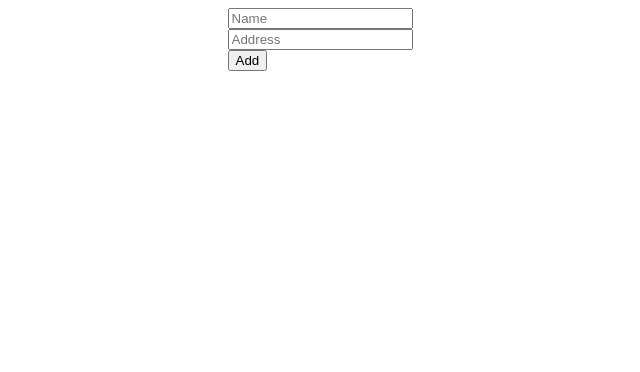
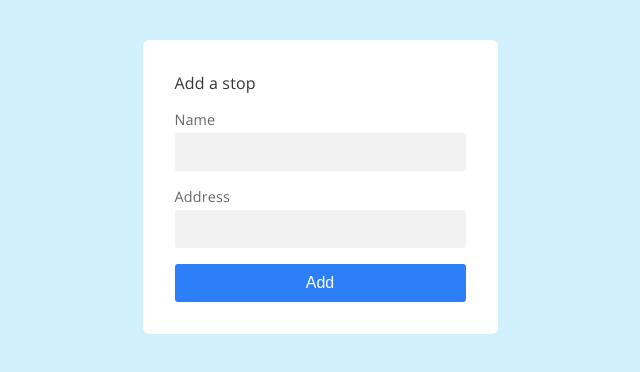
Before and after one commit to zroyer/ship-please, a React app: page / in a window 1280 px wide. Shown: the top 372 px of the page, without its empty margins (320-960 px from the left). Built offline with nearby package versions, Linux system fonts and the light colour scheme.

Commit message:
basic form styling

```diff
--- a/public/index.html
+++ b/public/index.html
@@ -2,7 +2,8 @@
 <html class="no-js">
   <head>
     <meta charset="utf-8">
-    <link rel="icon" href="public/favicon.ico" />
+    <link rel="icon" href="public/favicon.ico">
+    <link href="https://fonts.googleapis.com/css?family=Open+Sans&display=swap" rel="stylesheet">
     <meta http-equiv="X-UA-Compatible" content="IE=edge">
     <title>Ship Please!</title>
     <meta name="description" content="">
--- a/src/components/Stop.js
+++ b/src/components/Stop.js
@@ -2,6 +2,7 @@ import React from 'react'
 import PropTypes from 'prop-types'
 
 const Stop = ({
+  numStop,
   onToggleComplete,
   onDeleteStop,
   completed,
@@ -9,15 +10,17 @@ const Stop = ({
   address,
 }) => (
   <>
-    <div
-      style={{
-        textDecoration: completed ? 'line-through' : 'none'
-      }}
-    >
-      {name} | {address}
+    <div>
+      {numStop}) {name}
+    </div>
+    <div>
+      {address}
     </div>
     <button onClick={onDeleteStop}>Delete</button>
     <input type='checkbox' onClick={onToggleComplete}/>
+    {completed && (
+      <span>Completed!</span>
+    )}
   </>
 )
 
--- a/src/components/StopList.js
+++ b/src/components/StopList.js
@@ -4,8 +4,9 @@ import Stop from './Stop'
 
 const StopList = ({ stops, toggleStop, deleteStop }) => (
   <div>
-    {stops.map(stop =>
+    {stops.map((stop, index) =>
       <Stop
+        numStop={index + 1}
         key={stop.id}
         {...stop}
         onToggleComplete={() => toggleStop(stop.id)}
--- a/src/containers/AddStop.js
+++ b/src/containers/AddStop.js
@@ -47,32 +47,48 @@ function AddStop({ dispatch }) {
   };
 
   return (
-    <form onSubmit={handleSubmit} noValidate>
-      <div>
+    <form
+      onSubmit={handleSubmit}
+      className='AddStop'
+      noValidate
+    >
+      <div className='addStopTitle'>
+        Add a stop
+      </div>
+      <div className='addStopInputGroup'>
+        <div className='addStopInputLabel'>
+          Name
+        </div>
         <input
+          className='addStopInput'
           type='text'
           name='name'
-          placeholder='Name'
           value={values.name || ''}
           onChange={handleChange}
         />
         {errors.name && (
-          <div>{errors.name}</div>
+          <div className='inputError'>{errors.name}</div>
         )}
       </div>
-      <div>
+      <div className='addStopInputGroup'>
+        <div className='addStopInputLabel'>
+          Address
+        </div>
         <input
+          className='addStopInput'
           type='text'
           name='address'
-          placeholder='Address'
           value={values.address || ''}
           onChange={handleChange}
         />
         {errors.address && (
-          <div>{errors.address}</div>
+          <div className='inputError'>{errors.address}</div>
         )}
       </div>
-      <button onClick={handleSubmit}>
+      <button
+        onClick={handleSubmit}
+        className='addStopSubmitBtn'
+      >
         Add
       </button>
     </form>
--- a/src/containers/useAddStop.js
+++ b/src/containers/useAddStop.js
@@ -21,7 +21,7 @@ const useAddStop = (callback, validate) => {
   const handleChange = (e) => {
     const newValues = {
       ...values,
-      [e.target.name]: e.target.value
+      [e.target.name]: e.target.value,
     }
     setValues(newValues);
     setErrors({
@@ -31,12 +31,12 @@ const useAddStop = (callback, validate) => {
   };
 
   return {
-    handleChange,
-    handleSubmit,
     values,
     setValues,
     errors,
     setErrors,
+    handleSubmit,
+    handleChange,
   }
 };
 
--- a/src/styles.less
+++ b/src/styles.less
@@ -1,5 +1,85 @@
+@background-color: rgb(208,240,253);
+@text-color: rgb(51, 51, 51);
+@input-bg: rgba(0, 0, 0, 0.05);
+@input-color: rgb(68, 68, 68);
+@blue: rgb(45, 127, 249);
+@red-error: rgb(248, 43, 96);
+@transparent: rgba(0, 0, 0, 0);
+
+body {
+  background-color: @background-color;
+  font-family: 'Open Sans', sans-serif;
+}
 .App {
   display: flex;
   flex-direction: column;
   align-items: center;
 }
+.AddStop {
+  width: 291px;
+  padding: 2rem;
+  border-radius: 6px;
+  margin: 2rem 0 0 0;
+  background-color: #FFFFFF;
+  .addStopTitle {
+    color: @text-color;
+    font-size: 1rem;
+    font-weight: 400;
+    letter-spacing: .01em;
+    margin: 0 0 1rem 0;
+  }
+  .addStopInputGroup {
+    margin: 0 0 1rem 0;
+    .addStopInputLabel {
+      color: @text-color;
+      opacity: 0.75;
+      letter-spacing: .01em;
+      font-size: 0.9rem;
+      padding: 0 0 0.25rem 0;
+    }
+    .addStopInput {
+      width: 100%;
+      box-sizing : border-box;
+      background-color: @input-bg;
+      color: @input-color;
+      border-radius: 3px;
+      font-size: 1rem;
+      padding: .5rem;
+      font-weight: 400;
+      border-color: @transparent;
+      outline: none;
+    }
+    .addStopInput:focus,
+    .addStopInput:active {
+      border-color: rgba(0,0,0,0.25);
+    }
+    .inputError {
+      animation-name: bounceIn;
+      animation-duration: 240ms;
+      color: @red-error;
+      fill: @red-error;
+      font-weight: 500;
+      font-size: 11px;
+      padding: 0.25rem 0.5rem;
+      line-height: 1.25;
+    }
+  }
+  .addStopSubmitBtn {
+    width: 100%;
+    border-radius: 3px;
+    padding: 0.5rem 1rem;
+    color: #FFFFFF;
+    background-color: @blue;
+    font-size: 1rem;
+    border-color: @transparent;
+  }
+  .addStopSubmitBtn:hover {
+    opacity: 0.85;
+  }
+  .addStopSubmitBtn:focus,
+  .addStopSubmitBtn:active {
+    opacity: 0.85;
+    outline: 0;
+    box-shadow: inset 0 0 0 2px rgba(0,0,0,0.1);
+  }
+}
--- a/src/util/validate.js
+++ b/src/util/validate.js
@@ -7,7 +7,7 @@ export default function validate(values) {
     errors.address = 'Address is required';
   }
   else if (values.address.length < 3) {
-    errors.address = 'Must be at least 3 characters';
+    errors.address = 'Address must be at least 3 characters';
   }
   return errors;
 };
```
